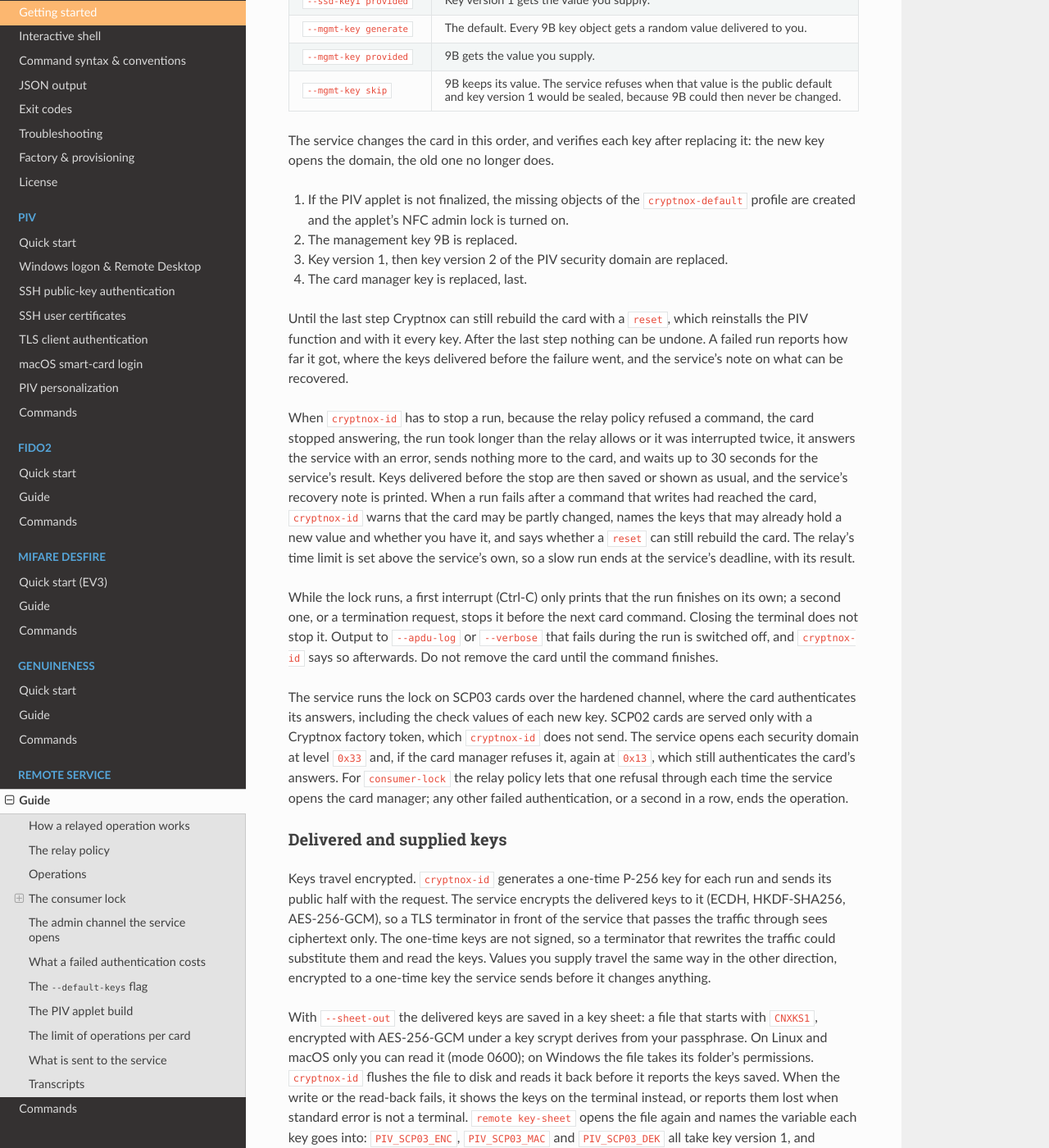
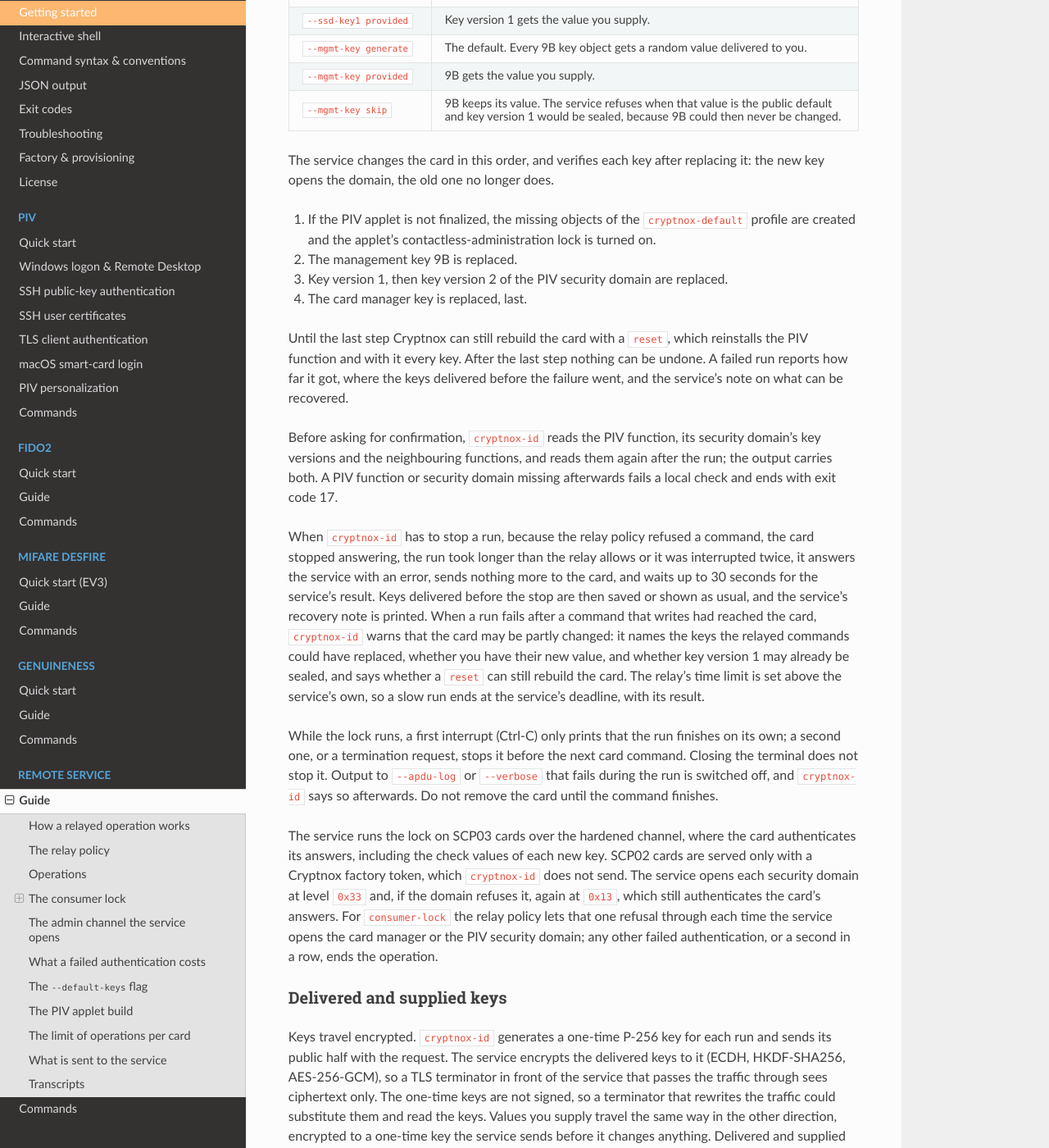
Before and after one commit to cryptnox/cryptnox-id-cli, a Sphinx documentation site: the page built from docs/remote/remote-guide.rst, in a window 1280 px wide and 1400 px high, scrolled down 2924 px. Shown: the whole window at 82% size. Built offline with Sphinx 7.4.7 and the Read the Docs theme 3.1.0, drawn with Linux system fonts in a browser that asks for light colours; some of the changed text lies outside the part shown.

Commit message:
Read the card around the lock and widen what the relay admits
consumer-lock reads the PIV function, its security domain's key versions
and the neighbouring functions before asking for confirmation and again
after the run, reports both, and fails a local check when the PIV
function or its security domain is missing afterwards.

The relay admits the 0x13 retry for the PIV security domain as well as
the card manager, and under --dry-run the authentication of each
security domain and the 9B handshake. It records which key versions the
PUT KEYs named per security domain and whether a write reached the PIV
applet, so a failed run names only the keys a relayed command could have
replaced, including key version 1 already sealed. ADR 0003 records the
level fallback and the wait for the service's result.

The key sheet account and the two modes become dataclasses, the shared
env-or-prompt and redaction steps become helpers, and the docs use the
glossary's terms for the contactless-administration lock and key
attestation. A relay test no longer mutates the shared inspect rules.

Co-Authored-By: Claude Fable 5.1 <noreply@anthropic.com>

```diff
--- a/docs/remote/remote-guide.rst
+++ b/docs/remote/remote-guide.rst
@@ -104,8 +104,9 @@ Operations
    and the PIV security domain, and in the PIV applet's admin channel the
    object and configuration writes, setting the management key and exercising
    it; it refuses every DELETE, INSTALL and LOAD, key generation, and any key
-   but 9B. Under ``--dry-run`` it admits reads and the applet channel's
-   authentication only.
+   but 9B. Under ``--dry-run`` it admits reads, the authentication of each
+   security domain and of the applet channel, and the 9B handshake; nothing
+   that writes.
 
 The consumer lock
 -----------------
@@ -125,7 +126,7 @@ nobody can administer the card's GlobalPlatform layer:
 * the PIV applet can never be reinstalled, so a PUK that is blocked ends the PIV
   function for good;
 * the keys and certificates already on the card stay and keep working, and so
-  do attestation certificates issued before the lock.
+  do key-attestation certificates issued before the lock.
 
 What happens to key version 1 and the management key depends on the options:
 
@@ -157,8 +158,8 @@ The service changes the card in this order, and verifies each key after
 replacing it: the new key opens the domain, the old one no longer does.
 
 #. If the PIV applet is not finalized, the missing objects of the
-   ``cryptnox-default`` profile are created and the applet's NFC admin lock is
-   turned on.
+   ``cryptnox-default`` profile are created and the applet's
+   contactless-administration lock is turned on.
 #. The management key 9B is replaced.
 #. Key version 1, then key version 2 of the PIV security domain are replaced.
 #. The card manager key is replaced, last.
@@ -169,15 +170,21 @@ nothing can be undone. A failed run reports how far it got, where the keys
 delivered before the failure went, and the service's note on what can be
 recovered.
 
+Before asking for confirmation, |cli| reads the PIV function, its security
+domain's key versions and the neighbouring functions, and reads them again
+after the run; the output carries both. A PIV function or security domain
+missing afterwards fails a local check and ends with exit code 17.
+
 When |cli| has to stop a run, because the relay policy refused a command, the
 card stopped answering, the run took longer than the relay allows or it was
 interrupted twice, it answers the service with an error, sends nothing more to
 the card, and waits up to 30 seconds for the service's result. Keys delivered before the
 stop are then saved or shown as usual, and the service's recovery note is
 printed. When a run fails after a command that writes had reached the card,
-|cli| warns that the card may be partly changed, names the keys that may
-already hold a new value and whether you have it, and says whether a
-``reset`` can still rebuild the card. The relay's time limit is set above the service's own, so a
+|cli| warns that the card may be partly changed: it names the keys the
+relayed commands could have replaced, whether you have their new value, and
+whether key version 1 may already be sealed, and says whether a ``reset`` can
+still rebuild the card. The relay's time limit is set above the service's own, so a
 slow run ends at the service's deadline, with its result.
 
 While the lock runs, a first interrupt (Ctrl-C) only prints that the run
@@ -190,10 +197,10 @@ The service runs the lock on SCP03 cards over the hardened channel, where the
 card authenticates its answers, including the check values of each new key.
 SCP02 cards are served only with a Cryptnox factory token, which |cli| does
 not send. The service opens each security domain at level ``0x33`` and, if the
-card manager refuses it, again at ``0x13``, which still authenticates the
-card's answers. For ``consumer-lock`` the relay policy lets that one refusal
-through each time the service opens the card manager; any other failed
-authentication, or a second in a row, ends the operation.
+domain refuses it, again at ``0x13``, which still authenticates the card's
+answers. For ``consumer-lock`` the relay policy lets that one refusal through
+each time the service opens the card manager or the PIV security domain; any
+other failed authentication, or a second in a row, ends the operation.
 
 Delivered and supplied keys
 ~~~~~~~~~~~~~~~~~~~~~~~~~~~
@@ -205,7 +212,8 @@ the service that passes the traffic through sees ciphertext only. The one-time
 keys are not signed, so a terminator that rewrites the traffic could
 substitute them and read the keys. Values you supply travel the same way in
 the other direction, encrypted to a one-time key the service sends before it
-changes anything.
+changes anything. Delivered and supplied values are ordinary strings in
+|cli|'s memory for as long as the process lives; it cannot wipe them.
 
 With ``--sheet-out`` the delivered keys are saved in a key sheet: a file that
 starts with ``CNXKS1``, encrypted with AES-256-GCM under a key scrypt derives
@@ -241,9 +249,9 @@ channel used (``channel``: protocol, level, ``hardened`` or ``legacy``) and
 service's log says why. The relay policy stops at the first failed
 authentication, so an SCP03 security domain that refused the hardened level
 ends the operation rather than being driven at the legacy level. The one
-exception is the card manager during ``consumer-lock``: refusing ``0x33``, it
-may be opened at ``0x13``, which still authenticates its answers (see
-`The consumer lock`_).
+exception is the card manager or the PIV security domain during
+``consumer-lock``: refusing ``0x33``, it may be opened at ``0x13``, which
+still authenticates its answers (see `The consumer lock`_).
 
 Three rules follow from the channel:
 
--- a/docs/troubleshooting.rst
+++ b/docs/troubleshooting.rst
@@ -191,8 +191,9 @@ interrupted twice, it sends nothing more to the card and waits up to 30
 seconds for the service's result. Keys delivered before the stop are then
 saved or shown, the service's recovery note is printed, and with ``--json``
 the error object carries the result. When a run fails after a command that
-writes reached the card, |cli| warns that the card may be partly changed and
-says whether a ``reset`` can still rebuild it.
+writes reached the card, |cli| warns that the card may be partly changed,
+names the keys the relayed commands could have replaced or sealed, and says
+whether a ``reset`` can still rebuild it.
 
 ``remote reset``, ``remote dev-reset`` and ``remote consumer-lock`` refuse to run non-interactively
 without ``--i-understand-this-is-irreversible``, and ``--yes`` is not
```
Also changed, not shown: docs/adr/0003-relay-for-the-remote-piv-service.md (+10 -0 lines), docs/json-output.rst (+6 -4 lines), docs/remote/remote-commands.rst (+9 -7 lines), 6 other files.
